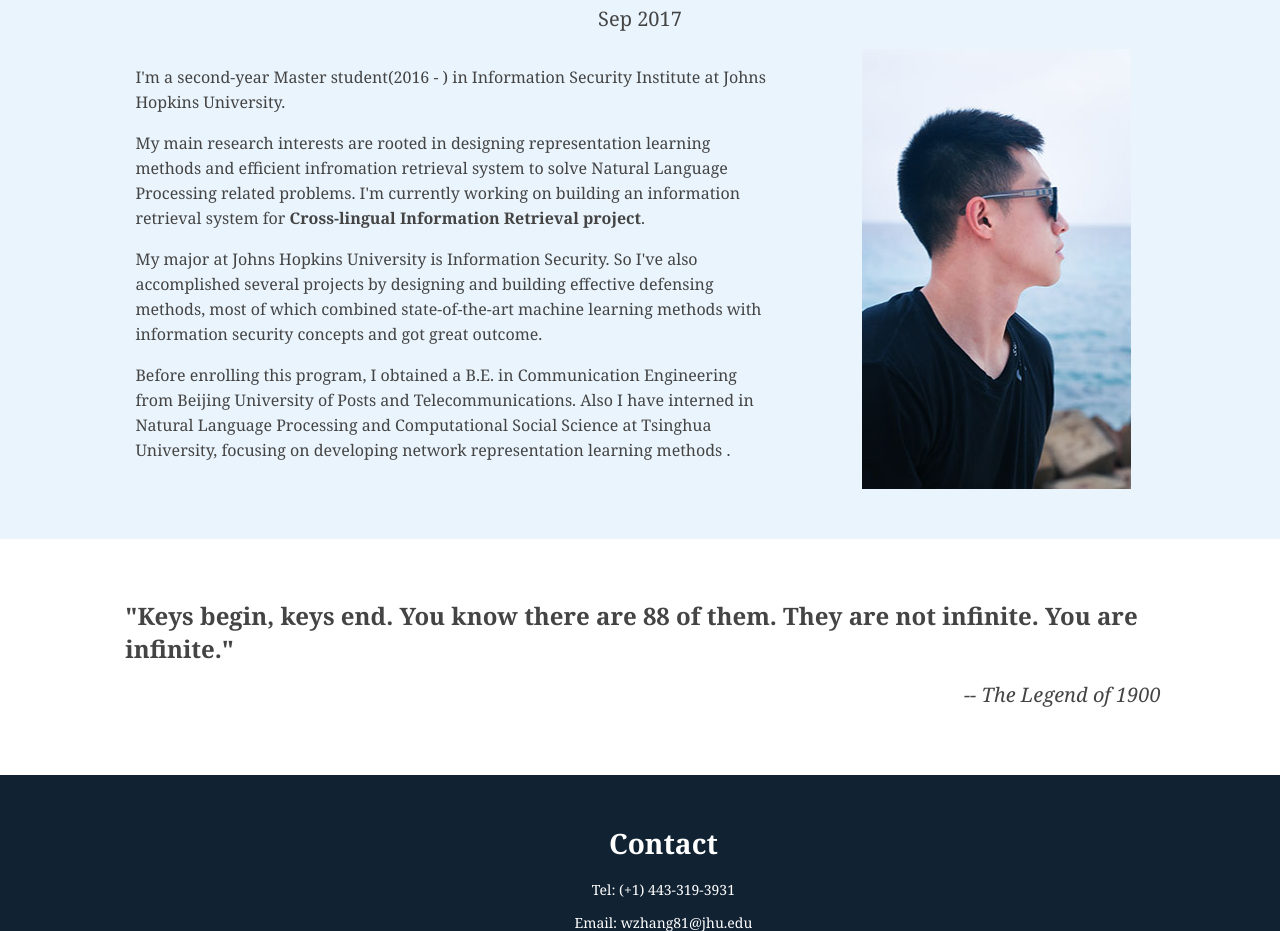
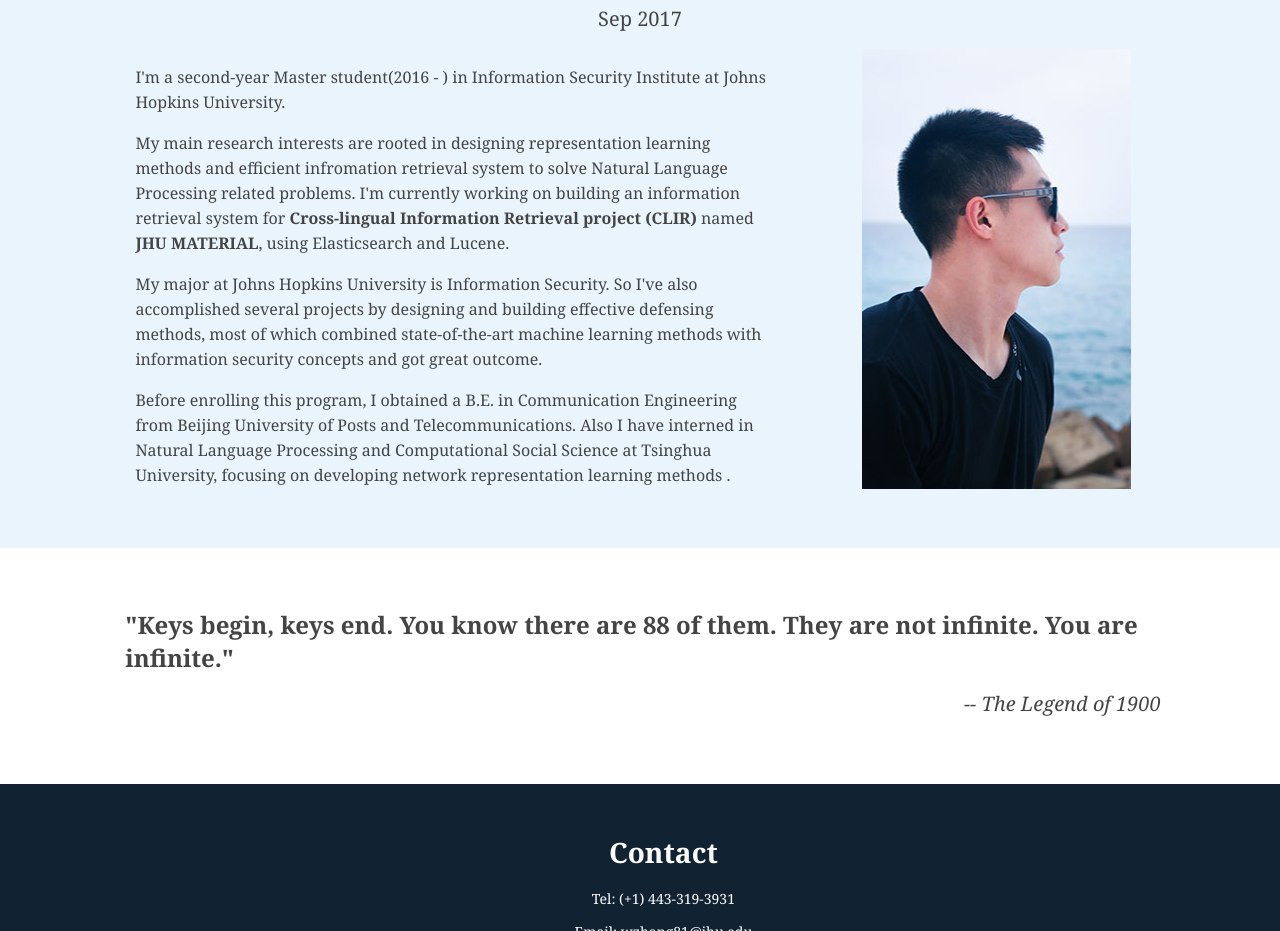
Before and after one commit to Sam3448/Portfolio, a plain HTML site: page index.html in a window 1280 px wide. Shown: the part 2800-3731 px from the top of the page. Drawn offline with nearby package versions, Linux system fonts and the light colour scheme.

Commit message:
index_home_1007

```diff
--- a/index.html
+++ b/index.html
@@ -154,7 +154,7 @@
     <h2>Sep 2017</h2>
     <div class="col one2">
       <p class="textForPandh">I'm a second-year Master student(2016 - ) in Information Security Institute at Johns Hopkins University.</p>
-      <p class="textForPandh">My main research interests are rooted in designing representation learning methods and efficient infromation retrieval system to solve Natural Language Processing related problems. I'm currently working on building an information retrieval system for <b>Cross-lingual Information Retrieval project</b>.</p>
+      <p class="textForPandh">My main research interests are rooted in designing representation learning methods and efficient infromation retrieval system to solve Natural Language Processing related problems. I'm currently working on building an information retrieval system for <b>Cross-lingual Information Retrieval project (CLIR)</b> named <b>JHU MATERIAL</b>, using Elasticsearch and Lucene.</p>
       <p class="textForPandh">My major at Johns Hopkins University is Information Security. So I've also accomplished several projects by designing and building effective defensing methods, most of which combined state-of-the-art machine learning methods with information security concepts and got great outcome.</p>
       <p class="textForPandh">Before enrolling this program, I obtained a B.E. in Communication Engineering from Beijing University of Posts and Telecommunications. Also I have interned in Natural Language Processing and Computational Social Science at Tsinghua University, focusing on developing network representation learning methods . </p>
     </div>
```
